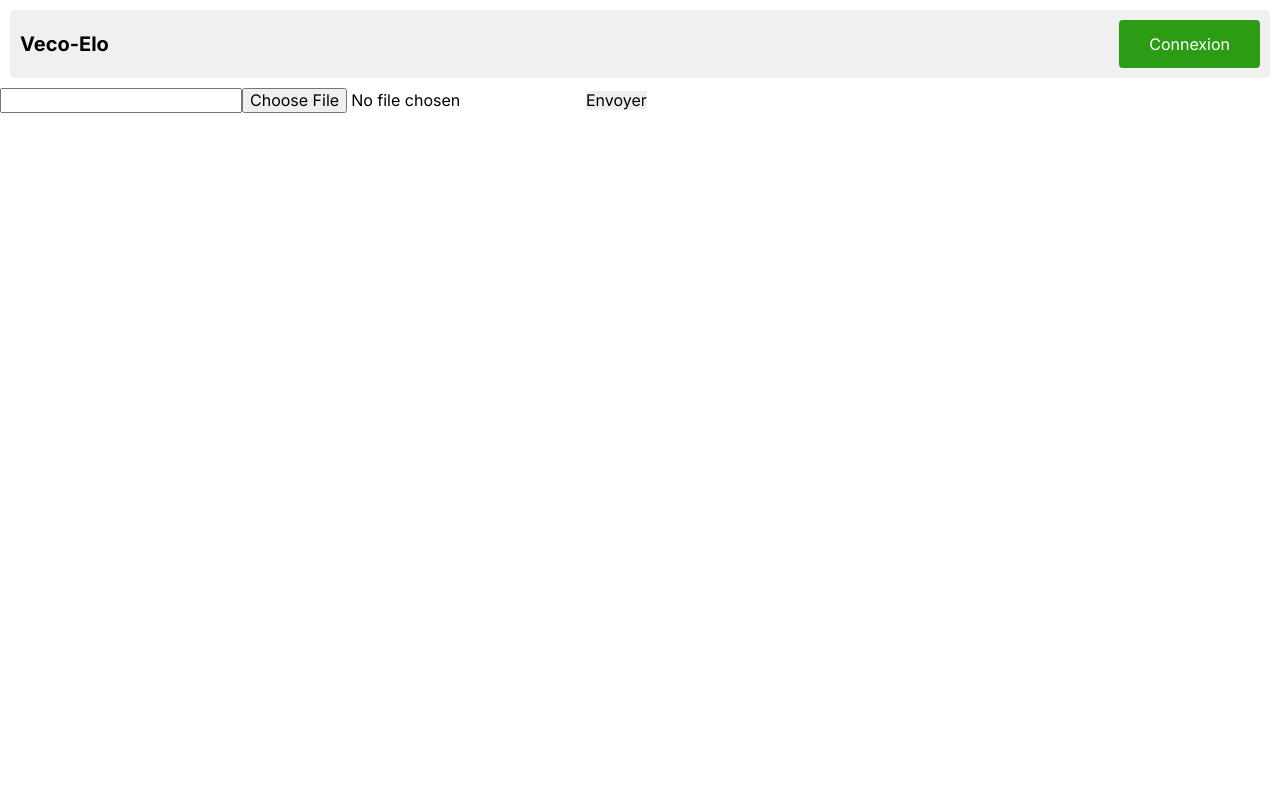
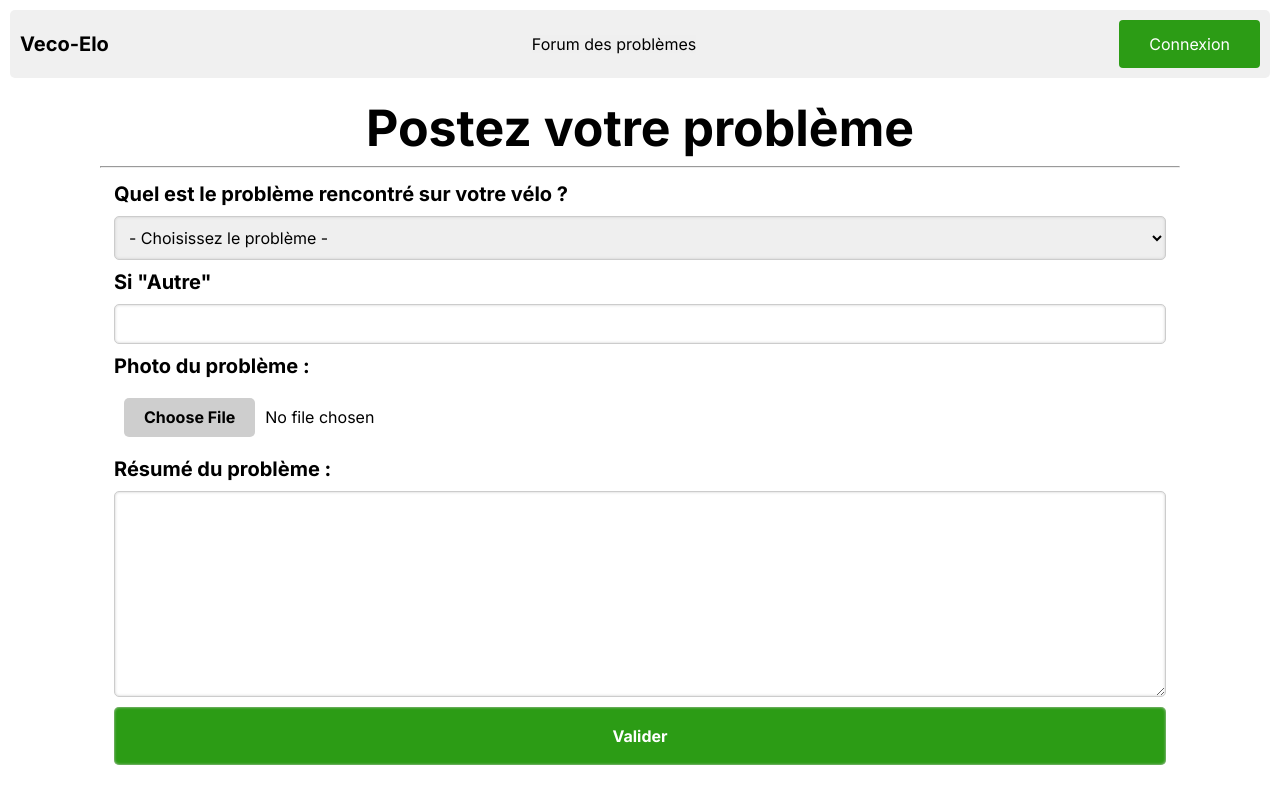
Before and after one commit to julienEcole/projetAnnuel2023, an Angular app in the folder angular/vecoelo/: page /post-probleme in a window 1280 px wide. Built offline with nearby package versions, Linux system fonts and the light colour scheme.

Commit message:
Ajout front page "poster problème" et "réparateur proche"
Le front des deux pages a été faits.

```diff
--- a/angular/vecoelo/src/app/app-routing.module.ts
+++ b/angular/vecoelo/src/app/app-routing.module.ts
@@ -2,11 +2,13 @@ import { NgModule } from '@angular/core';
 import { Routes, RouterModule } from '@angular/router';
 import { HomeComponent } from './components/home/home.component';
 import { PostProblemeComponent } from './pages/post-probleme/post-probleme.component';
+import { ReparateurProcheComponent } from './pages/reparateur-proche/reparateur-proche.component';
 
 const routes: Routes = [
   { path: 'home', component: HomeComponent},
   { path: '', redirectTo: '/home', pathMatch: 'full'},
   { path: 'post-probleme', component: PostProblemeComponent },
+  { path: 'reparateur-proche', component: ReparateurProcheComponent }
 ];
 
 @NgModule({
--- a/angular/vecoelo/src/app/app.component.html
+++ b/angular/vecoelo/src/app/app.component.html
@@ -2,7 +2,8 @@
     <nav>
       <!-- Partie 1: Navbar avec un bouton "Connexion" à droite -->
       <div class="navbar">
-        <a href="#">Veco-Elo</a>
+        <a href="" routerLink="/home">Veco-Elo</a>
+        <button class="btn-forum">Forum des problèmes</button>
         <button class="btn-connexion">Connexion</button>
       </div>
     </nav>
--- a/angular/vecoelo/src/app/components/home/home.component.html
+++ b/angular/vecoelo/src/app/components/home/home.component.html
@@ -6,7 +6,7 @@
         <br>Trouvez le service de réparation idéal en quelques clics et roulez en toute tranquillité avec Véco-Elo.</p>
       <div class="buttons">
         <button class="btn-poster" routerLink="/post-probleme">Poster son problème</button>
-        <button class="btn-rechercher">Rechercher un réparateur proche</button>
+        <button class="btn-rechercher" routerLink="/reparateur-proche" >Rechercher un réparateur proche</button>
       </div>
     </div>
 
--- a/angular/vecoelo/src/app/pages/post-probleme/post-probleme.component.css
+++ b/angular/vecoelo/src/app/pages/post-probleme/post-probleme.component.css
@@ -0,0 +1,69 @@
+main{
+    padding: 1rem;
+    max-width: 110rem;
+    margin: 1rem auto;
+}
+.rhr h2{
+    font-size: 5rem;
+    text-align: center;
+}
+figure form fieldset{
+    display: flex;
+    flex-direction: column;
+    gap: 1rem;
+    border: none;
+}
+figure form fieldset label{
+    font-size: 2rem;
+    font-weight: bold;
+}
+figure form fieldset select{
+    padding: 1rem;
+    border-radius: .5rem;
+    border: 1px solid #ccc;
+    box-shadow: inset 0 0 .3rem #ccc;
+}
+
+figure form fieldset input option{
+    padding: 1rem;
+    border-radius: .5rem;
+    border: 1px solid #ccc;
+    box-shadow: inset 0 0 .3rem #ccc;
+}
+figure form fieldset input, figure form fieldset textarea{
+    padding: 1rem;
+    border-radius: .5rem;
+    border: 1px solid #ccc;
+    box-shadow: inset 0 0 .3rem #ccc;
+}
+figure form fieldset input[type=file]{
+    padding: 1rem;
+    border-radius: .5rem;
+    border: none;
+    box-shadow: none;
+}
+figure form fieldset input[type=file]::file-selector-button{
+    padding: 1rem 2rem;
+    margin: 0 1rem 0 0;
+    border-radius: .5rem;
+    border: none;
+    background-color: #cecece;
+    color: #000000;
+    font-weight: bold;
+    font-size: 1.6rem;
+}
+figure form fieldset textarea{
+    padding: 1rem;
+    border-radius: .5rem;
+    border: 1px solid #ccc;
+}
+figure form fieldset input[type=submit]{
+    padding: 2rem;
+    border-radius: .5rem;
+    border: none;
+    background-color: #2c9c15;
+    color: #fff;
+    cursor: pointer;
+    font-weight: bold;
+    font-size: 1.6rem;
+}
--- a/angular/vecoelo/src/app/pages/post-probleme/post-probleme.component.html
+++ b/angular/vecoelo/src/app/pages/post-probleme/post-probleme.component.html
@@ -1,6 +1,34 @@
-<form (ngSubmit)="submitForm()">
-  <!-- Ajoutez ici vos champs de saisie, boutons, etc. -->
-  <input type="text" name="probleme" [(ngModel)]="probleme">
-  <input type="file" name="image" (change)="onFileChange($event)">
-  <button type="submit">Envoyer</button>
-</form>
+<main>
+  <section class="rhr">
+    <h2 class="remplir">Postez votre problème</h2>
+    <hr>
+  </section>
+  <figure class="form" role="form">
+    <form method="get">
+      <fieldset>
+        <!-- <label>Pseudo :</label>
+        <input type="text" id="submitted-nom" placeholder="Nom" aria-required="true">
+
+        <label>E-Mail :</label>
+        <input type="email" id="submitted-mail" placeholder="E-Mail" aria-required="true">
+         -->
+        <label for="objet">Quel est le problème rencontré sur votre vélo ?</label>
+        <select name="objet" id="objet" aria-required="true" required>
+          <option value="">- Choisissez le problème -</option>
+          <option value="roue">Roue</option>
+          <option value="frein">Frein</option>
+          <option value="chaine">Chaine</option>
+          <option value="pedale">Pédale</option>
+          <option value="autre">Autre</option>
+      </select>
+      <label for="">Si "Autre" </label>
+      <input type="text" name="" id="" >
+        <label for="image">Photo du problème :</label>
+        <input type="file" name="" id="">
+        <label for="probleme">Résumé du problème :</label>
+        <textarea name="" id="" cols="20" rows="10"></textarea>
+        <input type="submit" aria-label="Valider" value="Valider">
+      </fieldset>
+    </form>
+  </figure>
+</main>
--- a/angular/vecoelo/src/app/pages/reparateur-proche/reparateur-proche.component.css
+++ b/angular/vecoelo/src/app/pages/reparateur-proche/reparateur-proche.component.css
@@ -0,0 +1,68 @@
+main{
+    padding: 1rem;
+    max-width: 110rem;
+    margin: 1rem auto;
+}
+main h2{
+    font-size: 4rem;
+    font-weight: bold;
+    text-align: center;
+}
+main section{
+    padding: 2rem;
+}
+main section h2{
+    font-size: 3rem;
+    font-weight: bold;
+    text-align: start;
+    margin: 1rem auto;
+}
+figure figcaption{
+    line-height: 2rem;
+}
+figure figcaption a{
+    font-size: 2rem;
+    display: block;
+    font-weight: bold;
+    text-align: center;
+    margin: 1rem auto;
+    border-radius: .5rem;
+    background-color: #f7f7f7;
+    color: rgb(18, 173, 57);
+    border: solid .1rem rgb(87, 87, 87);
+    padding: 1rem 2rem;
+}
+.reparateur figure img{
+    max-width: 15rem;
+    height: 100%;
+    object-fit: cover;
+    border-radius: 50%;
+}
+.reparateur{
+    display: grid;
+    grid-template-columns: repeat(3, 1fr);
+    gap: 1rem;
+    margin: 1rem auto;
+    align-items: center;
+    padding: 2rem;
+
+}
+main section .google{
+    height: 35vh;
+    border: .1rem solid #ccc;
+}
+.reparateur figure{
+    display: flex;
+    flex-direction: column;
+    align-items: center;
+    justify-content: center;
+    gap: 1rem;
+    padding: 1rem;
+    border-radius: .5rem;
+    border: 1px solid #ccc;
+    box-shadow: inset 0 0 .3rem #ccc;
+}
+.reparateur figure h2{
+    font-size: 2rem;
+    font-weight: bold;
+}
--- a/angular/vecoelo/src/app/pages/reparateur-proche/reparateur-proche.component.html
+++ b/angular/vecoelo/src/app/pages/reparateur-proche/reparateur-proche.component.html
@@ -1 +1,44 @@
-<p>reparateur-proche works!</p>
+<main>
+    <h2>Rechercher votre réparateur</h2>
+
+<section>
+    <h2>Indiquez où vous habitez</h2>
+    <div class="google">
+
+    </div>
+</section>
+<hr>
+<div class="reparateur">
+    <figure>
+        <img src="https://static.vecteezy.com/ti/vecteur-libre/p1/2425518-homme-avec-cle-reparateur-avec-chapeau-logo-caractere-illustrationle-gratuit-vectoriel.jpg" alt="">
+        <figcaption>
+            <h3>M. Richard</h3>
+            <p>prix : 10 €</p>
+            <time>11h00 - 18h00 </time>
+            <p>distance : 2km</p>
+            <a href="#">Lien vers le réparateur</a>
+        </figcaption>
+    </figure>
+    <figure>
+        <img src="https://static.vecteezy.com/ti/vecteur-libre/p1/2425518-homme-avec-cle-reparateur-avec-chapeau-logo-caractere-illustrationle-gratuit-vectoriel.jpg" alt="">
+        <figcaption>
+            <h3>M. Richard</h3>
+            <p>prix : 10 €</p>
+            <time>11h00 - 18h00 </time>
+            <p>distance : 2km</p>
+            <a href="#">Lien vers le réparateur</a>
+        </figcaption>
+    </figure>
+    <figure>
+        <img src="https://static.vecteezy.com/ti/vecteur-libre/p1/2425518-homme-avec-cle-reparateur-avec-chapeau-logo-caractere-illustrationle-gratuit-vectoriel.jpg" alt="">
+        <figcaption>
+            <h3>M. Richard</h3>
+            <p>prix : 10 €</p>
+            <time>11h00 - 18h00 </time>
+            <p>distance : 2km</p>
+            <a href="#">Lien vers le réparateur</a>
+        </figcaption>
+    </figure>
+</div>
+
+</main>
```
